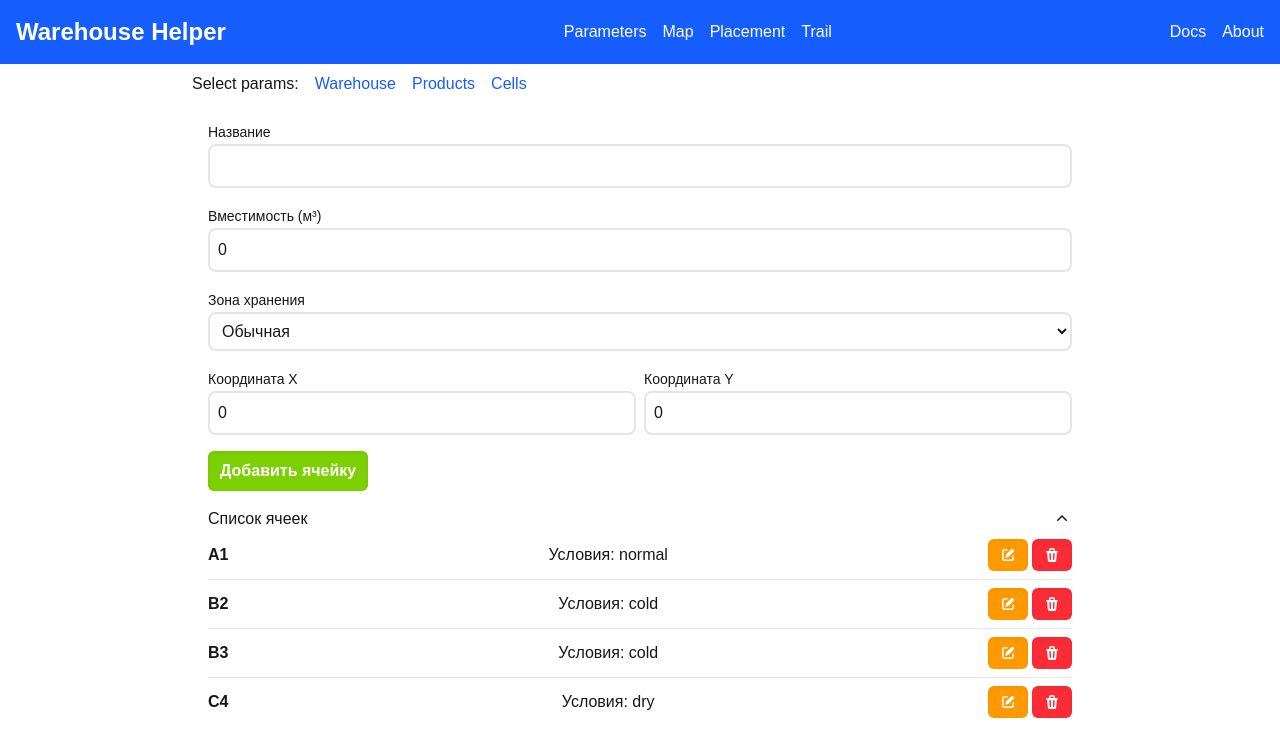
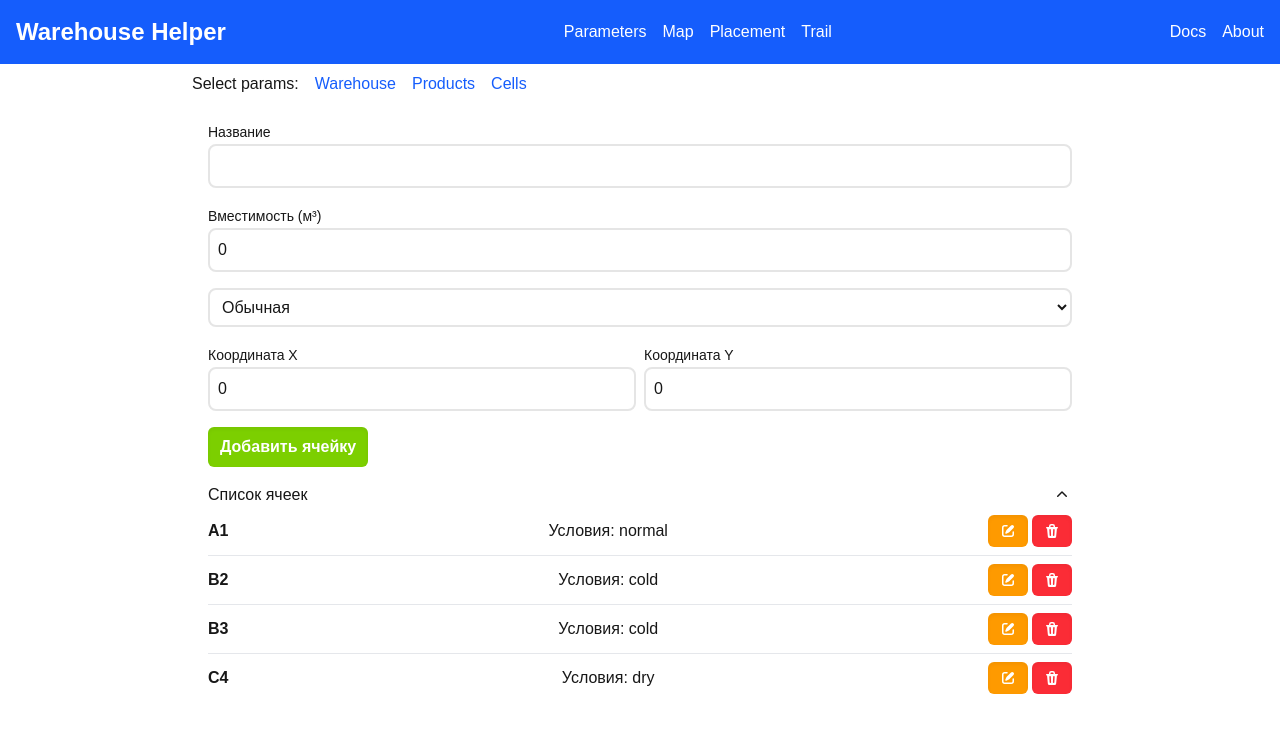
Before and after one commit to mi-qacker/warehouse-helper, a Next.js app: page /parameters/cells in a window 1280 px wide. Shown: the top 756 px of the page. Built offline with nearby package versions, Linux system fonts and the light colour scheme.

Commit message:
UI Select use children in label

```diff
--- a/src/features/params/products/ProductParams.tsx
+++ b/src/features/params/products/ProductParams.tsx
@@ -179,11 +179,12 @@ export default function ProductForm() {
       </Input>
 
       <Select
-        label="Условия хранения"
         options={ZONE_CONDITION_OPTIONS}
         value={formData.storageCondition}
         onChange={onChangeZoneCondition}
-      />
+      >
+        Условия хранения
+      </Select>
 
       {incompatibleWithProducts}
 
--- a/src/ui/Select.tsx
+++ b/src/ui/Select.tsx
@@ -2,19 +2,18 @@ import {Field, Label, Select as SelectUI} from '@headlessui/react';
 import {forwardRef} from 'react';
 
 export type SelectProps = {
-  label: string;
   options: Array<
     {label: string} & React.OptionHTMLAttributes<HTMLOptionElement>
   >;
 } & React.SelectHTMLAttributes<HTMLSelectElement>;
 
 export default forwardRef(function Select(
-  {label, options, ...selectProps}: SelectProps,
+  {children, options, ...selectProps}: SelectProps,
   ref: React.ForwardedRef<HTMLSelectElement>
 ) {
   return (
     <Field className="mt-2">
-      <Label className="text-sm">{label}</Label>
+      <Label className="text-sm">{children}</Label>
       <SelectUI
         ref={ref}
         className="block w-full rounded-lg border-2 border-neutral-200 px-2 py-2 focus:outline-none"
```
